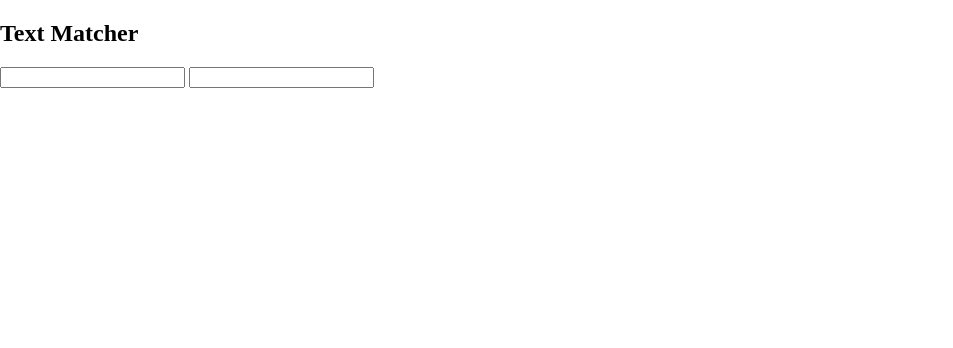
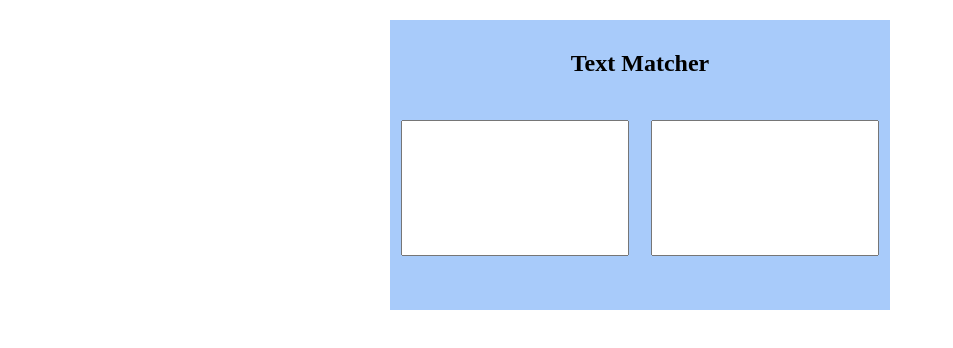
Before and after one commit to SuhasDhawale/text-matcher, a plain HTML site: page index.html in a window 1280 px wide. Shown: the whole page, without its empty margins (0-953 px from the left). Drawn offline with Linux system fonts and the light colour scheme.

Commit message:
styled container and centered

```diff
--- a/index.css
+++ b/index.css
@@ -1,3 +1,24 @@
-body{
-    margin: 0;
+.container{
+    background-color: #a8cbfa;
+    height: 290px;
+    width: 500px;
+    margin: 0 auto;
 }
+.heading{
+    text-align:  center;
+    background-color: #a8cbfa;
+    height: 50px;
+    padding-top: 30px;
+ }
+ .text-container{
+     display: flex;
+     justify-content: space-around;
+ }
+ .input-text{
+     width: 220px;
+     height: 130px;
+     font-size: 20px;
+ }
+ .result{
+     text-align: center;
+ }
```
